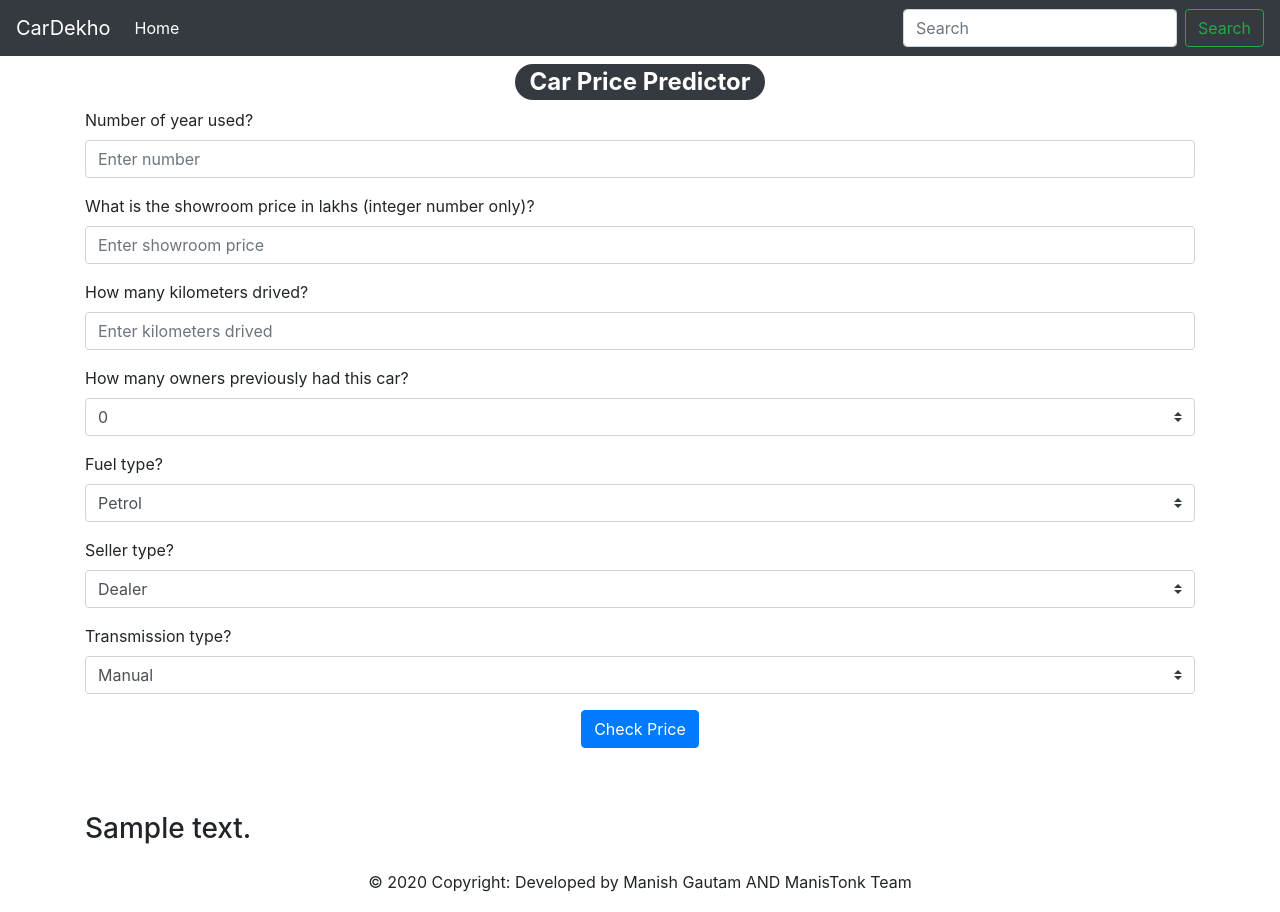
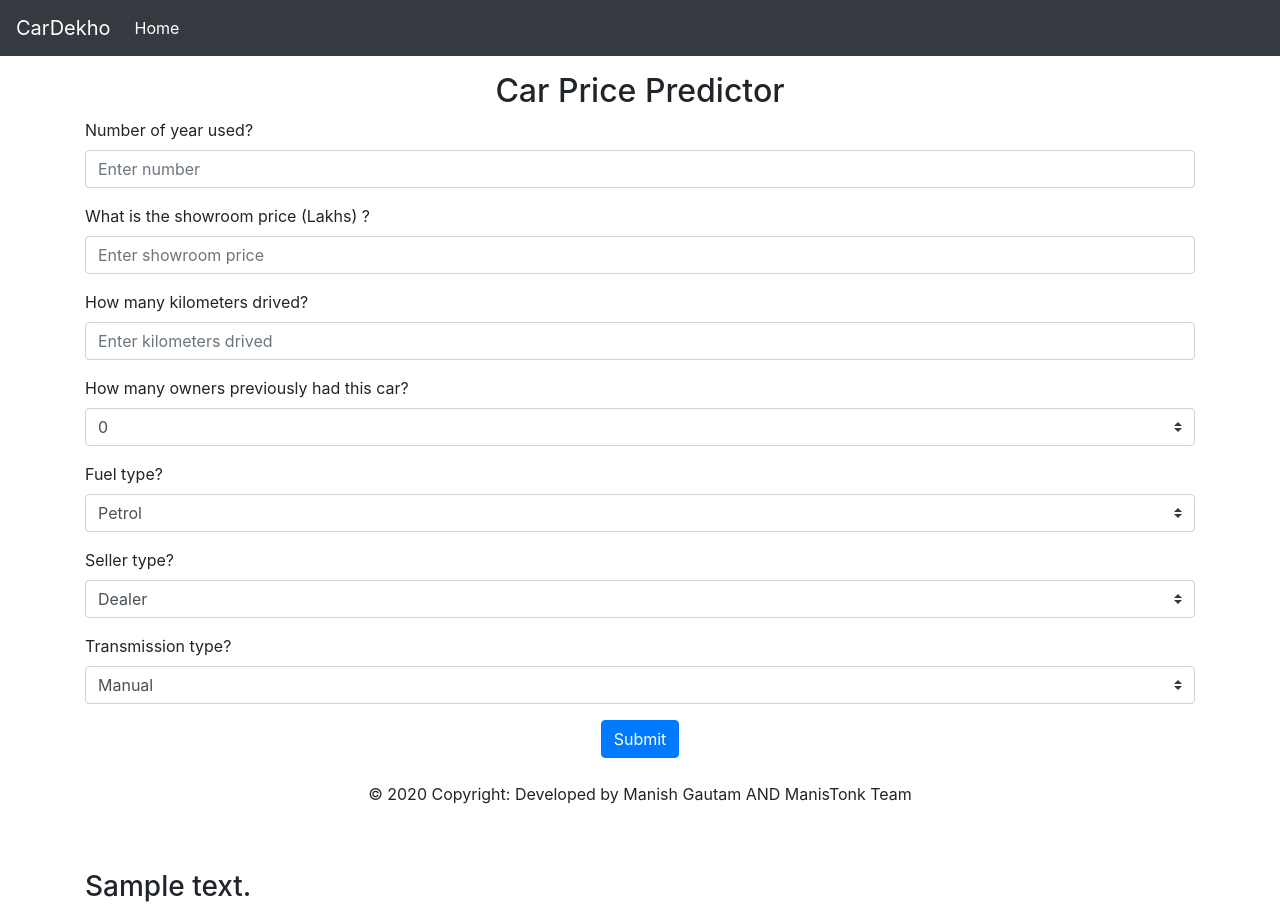
Before and after one commit to ManishGautam001/CarPricePrediction, a Flask app: template templates/index.html in a window 1280 px wide. Run offline with Flask 2, Linux system fonts and the light colour scheme; the template is opened without the code that fills it: most values are stand-ins (such as "Sample title", 1, 10 or a date in 2020); parts of the project's set-up code (start-up, migrations or seed data) failed here and were passed over.

Commit message:
Update index.html

```diff
--- a/templates/index.html
+++ b/templates/index.html
@@ -13,16 +13,12 @@
   <title>CarDekho</title>
 </head>
 <style>
-    .button123{
+  .button123 {
     display: flex;
     justify-content: center;
     align-items: center;
-        margin-bottom: 1rem;
   }
 </style>
-
-
-
 
 <body>
 
@@ -39,19 +35,12 @@
           <a class="nav-link" href="#">Home <span class="sr-only">(current)</span></a>
         </li>
       </ul>
-      <form class="form-inline my-2 my-lg-0">
-        <input class="form-control mr-sm-2" type="search" placeholder="Search" aria-label="Search">
-        <button class="btn btn-outline-success my-2 my-sm-0" type="submit">Search</button>
-      </form>
     </div>
   </nav>
 
-  <h2 class="text-center mt-1"><span class="badge badge-pill badge-dark">Car Price Predictor</span></h2>
-
-
 
   <div class="container">
-
+    <h2 class="text-center mt-3">Car Price Predictor</h2>
 
     <form action="{{ url_for('predict')}}" method="POST">
       <div class="form-group">
@@ -59,7 +48,7 @@
         <input type="number" name="Years" class="form-control" id="first" placeholder="Enter number">
       </div>
       <div class="form-group">
-        <label for="exampleFormControlInput1">What is the showroom price in lakhs (integer number only)?</label>
+        <label for="exampleFormControlInput1">What is the showroom price (Lakhs) ?</label>
         <input name="Present_Price" class="form-control" id="second" placeholder="Enter showroom price">
       </div>
       <div class="form-group">
@@ -97,16 +86,9 @@
         </select>
       </div>
       <div class="button123">
-                <button type="button" class="btn btn-primary">Check Price</button>
+        <button class="btn btn-primary mb-2">Submit</button>
       </div>
     </form>
-
-
-    <br><br>
-    <h3>{{ prediction_text }}</h3>
-
-
-  </div>
     <!-- Footer -->
     <footer class="page-footer font-small black">
       <!-- Copyright -->
@@ -116,6 +98,12 @@
       <!-- Copyright -->
     </footer>
     <!-- Footer -->
+
+    <br><br>
+    <h3>{{ prediction_text }}</h3>
+
+
+  </div>
 
 
   <!-- Optional JavaScript; choose one of the two! -->
```
Lines whose indentation alone changed are shown as unchanged.
